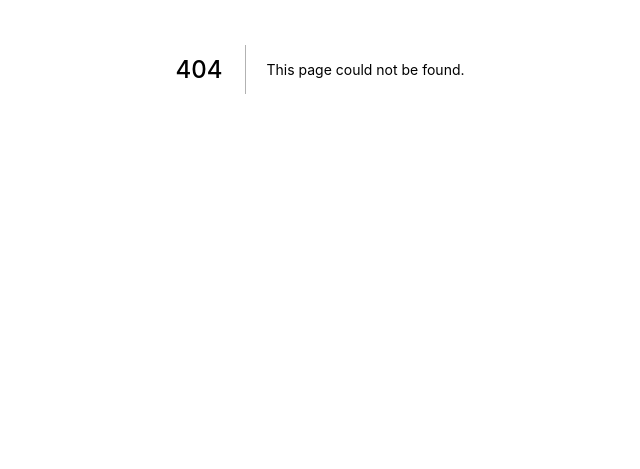
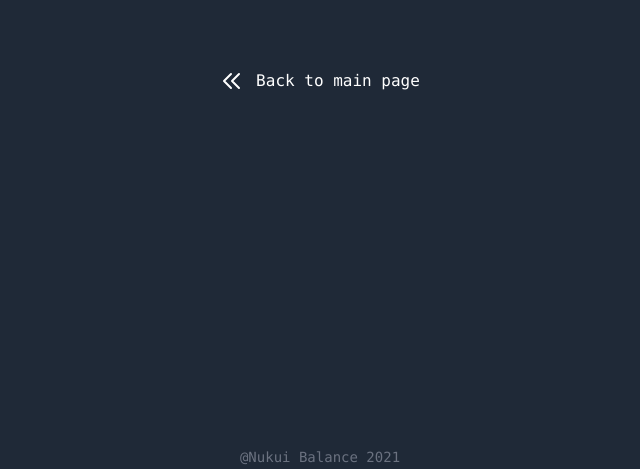
Before and after one commit to enuii3/nextjs_blog_todos, a Next.js app: page /blog-page in a window 1280 px wide. Before the commit this address had no page. Shown: the part 331-800 px from the top of the page, without its empty margins (320-960 px from the left). Built offline with nearby package versions, Linux system fonts and the light colour scheme.

Commit message:
feat: Mainページの作成

```diff
--- /dev/null
+++ b/pages/blog-page.js
@@ -0,0 +1,27 @@
+import Layout from "../components/Layout";
+import Link from "next/link";
+
+export default function BlogPage() {
+  return (
+    <Layout title="Blog page">
+      <Link href="/main-page" passHref>
+        <div className="flex cursor-pointer mt-12">
+          <svg
+            xmlns="http://www.w3.org/2000/svg"
+            className="h-6 w-6 mr-3"
+            fill="none"
+            viewBox="0 0 24 24"
+            stroke="currentColor">
+            <path
+              strokeLinecap="round"
+              strokeLinejoin="round"
+              strokeWidth={2}
+              d="M11 19l-7-7 7-7m8 14l-7-7 7-7"
+            />
+          </svg>
+          <span>Back to main page</span>
+        </div>
+      </Link>
+    </Layout>
+  );
+}
--- a/pages/main-page.js
+++ b/pages/main-page.js
@@ -1,6 +1,7 @@
 import Cookie from "universal-cookie";
 import { useRouter } from "next/router";
 import Layout from "../components/Layout";
+import Link from "next/link";
 
 const cookie = new Cookie();
 
@@ -12,6 +13,18 @@
   };
   return (
     <Layout title="Main page">
+      <div className="mb-10">
+        <Link href="/blog-page">
+          <a className="bg-indigo-500 mr-8 hover:bg-indigo-600 text-white px-4 py-12 rounded">
+            Visit Blog by SSG +
+          </a>
+        </Link>
+        <Link href="/task-page">
+          <a className="bg-indigo-500 mr-8 hover:bg-indigo-600 text-white px-4 py-12 rounded">
+            Visit Task by ISR + CSR
+          </a>
+        </Link>
+      </div>
       <svg
         onClick={logout}
         xmlns="http://www.w3.org/2000/svg"
--- /dev/null
+++ b/pages/task-page.js
@@ -0,0 +1,27 @@
+import Layout from "../components/Layout";
+import Link from "next/link";
+
+export default function TaskPage() {
+  return (
+    <Layout title="Task page">
+      <Link href="/main-page" passHref>
+        <div className="flex cursor-pointer mt-12">
+          <svg
+            xmlns="http://www.w3.org/2000/svg"
+            className="h-6 w-6 mr-3"
+            fill="none"
+            viewBox="0 0 24 24"
+            stroke="currentColor">
+            <path
+              strokeLinecap="round"
+              strokeLinejoin="round"
+              strokeWidth={2}
+              d="M11 19l-7-7 7-7m8 14l-7-7 7-7"
+            />
+          </svg>
+          <span>Back to main page</span>
+        </div>
+      </Link>
+    </Layout>
+  );
+}
```
